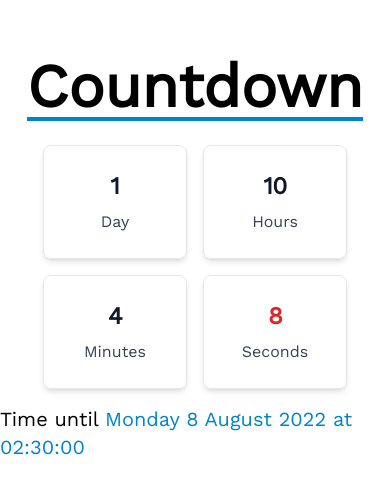
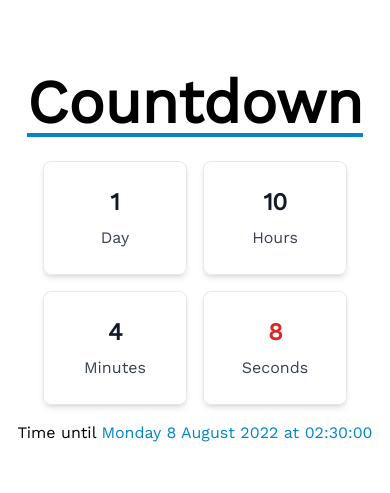
Before and after one commit to MrPuppeteer/countdown, a Preact app: page / in a window 390 px wide. Shown: the part 159-652 px from the top of the page. Built offline with nearby package versions, Linux system fonts and the light colour scheme.

Commit message:
feat: fix text alignment and size

```diff
--- a/src/components/Timer.jsx
+++ b/src/components/Timer.jsx
@@ -26,7 +26,7 @@ const Timer = ({ deadline }) => {
 					})}
 			</div>
 			{timer.Seconds >= 0 && (
-				<p className="text-xl font-normal mb-2">
+				<p className="text-base sm:text-xl text-center font-normal mb-2">
 					Time until{' '}
 					<span className="text-sky-600">
 						{date.toLocaleString('en-UK', options)}
```
